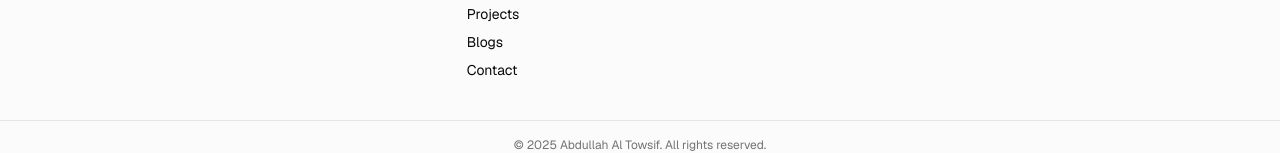
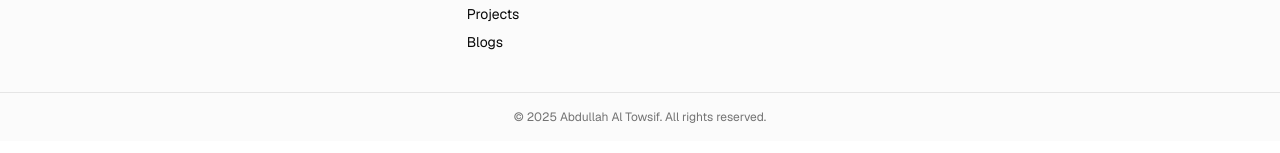
Before and after one commit to AbdullahAlTowsif/portfolio-frontend, a Next.js app: page / in a window 1280 px wide. Shown: the part 952-1105 px from the top of the page. Built offline with nearby package versions, Linux system fonts and the light colour scheme.

Commit message:
footer modified

```diff
--- a/src/components/shared/Footer.tsx
+++ b/src/components/shared/Footer.tsx
@@ -25,7 +25,6 @@ export default function Footer() {
             <li><Link href="/about" className="hover:text-primary">About Me</Link></li>
             <li><Link href="/projects" className="hover:text-primary">Projects</Link></li>
             <li><Link href="/blogs" className="hover:text-primary">Blogs</Link></li>
-            <li><Link href="/contact" className="hover:text-primary">Contact</Link></li>
           </ul>
         </div>
 
```
